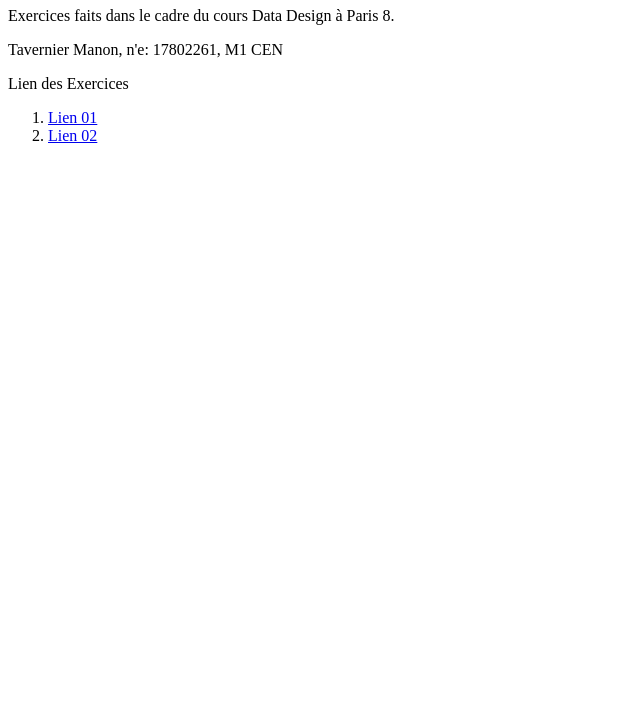
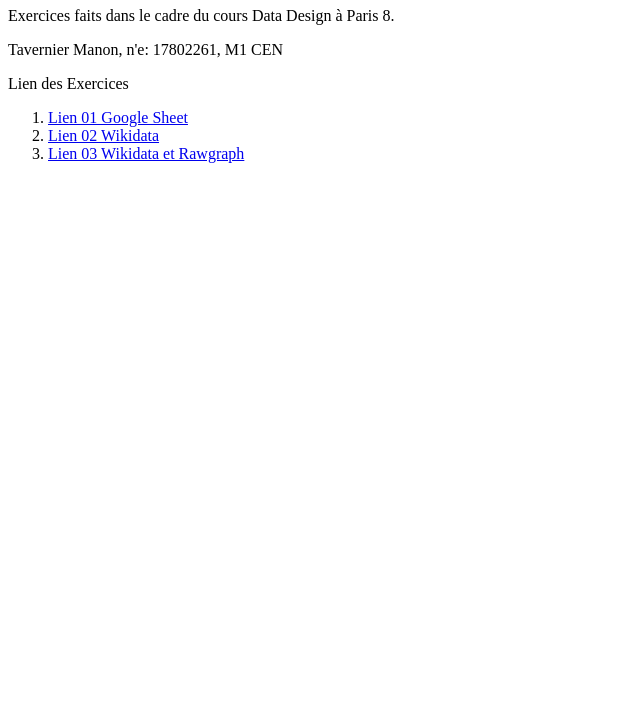
Before and after one commit to Ayukami/12, a plain HTML site: page index.html in a window 1280 px wide. Shown: the part 99-800 px from the top of the page, without its empty margins (0-640 px from the left). Drawn offline with Linux system fonts and the light colour scheme.

Commit message:
Update index.html

```diff
--- a/index.html
+++ b/index.html
@@ -13,11 +13,15 @@ html <html lang="en">
 
     <ol>
         <li>
-        <a href="ex1.html">Lien 01</a>
+        <a href="ex1.html">Lien 01 Google Sheet</a>
         </li>
 
          <li>
-        <a href="ex2.html">Lien 02</a>
+        <a href="ex2.html">Lien 02 Wikidata</a>
+        </li>
+
+         <li>
+        <a href="ex 3.html">Lien 03 Wikidata et Rawgraph</a>
         </li>
     </ol>
 
```
